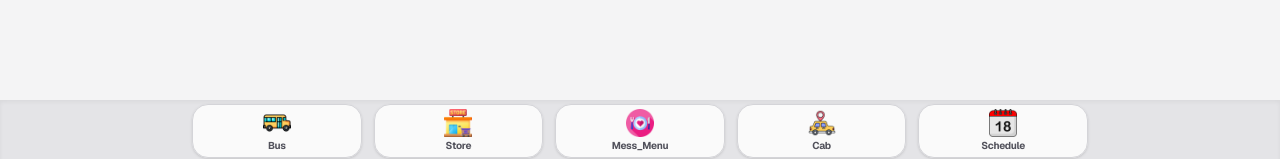
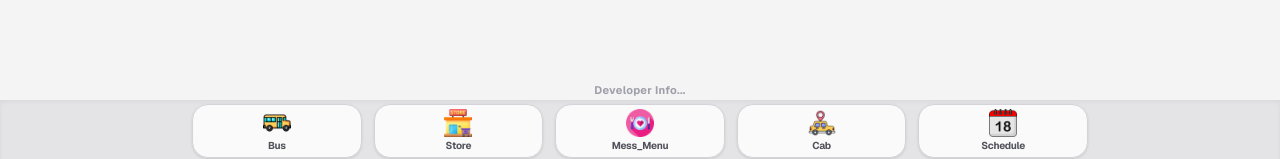
Before and after one commit to Navin-Prabhakar/Campus-Utility, a Next.js app: page / in a window 1280 px wide. Shown: the part 638-797 px from the top of the page. Built offline with nearby package versions, Linux system fonts and the light colour scheme; no server answers.

Commit message:
solve minor bug in dev info

```diff
--- a/app/page.tsx
+++ b/app/page.tsx
@@ -220,7 +220,7 @@ export default function Home() {
       </div>
 
       {/* 🛠️ LAYOUT ADDITION: Interactive Text Button positioned cleanly right above BottomTabs */}
-      <div className="w-full flex justify-center py-2 pb-10 shrink-0 z-40">
+      <div className="w-full flex justify-center py-2 pb-15 shrink-0 z-40">
         <button
           onClick={() => setShowDevModal(true)}
           className="text-[11px] font-bold text-zinc-400 hover:text-zinc-700 transition-colors tracking-wide cursor-pointer py-1 px-3 rounded-md "
```
